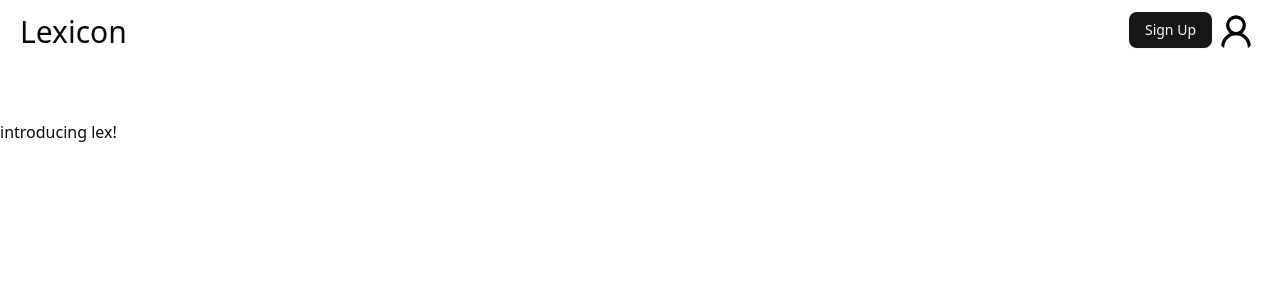
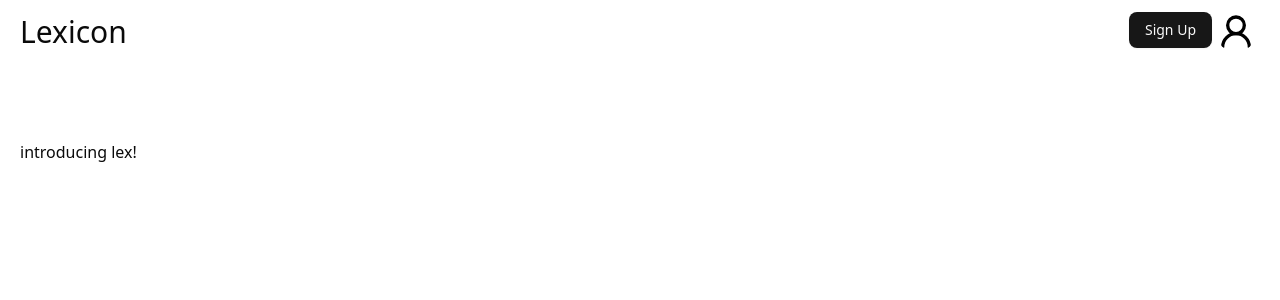
Before and after one commit to gmatt20/lexicon, a Next.js app in the folder client/: page /home in a window 1280 px wide. Shown: the top 300 px of the page. Built offline with nearby package versions, Linux system fonts and the light colour scheme.

Commit message:
more padding on main

```diff
--- a/client/app/layout.tsx
+++ b/client/app/layout.tsx
@@ -16,7 +16,7 @@
     <html lang="en">
       <body>
         <Navbar />
-        <main className="mt-30">{children}</main>
+        <main className="mt-30 p-5">{children}</main>
       </body>
     </html>
   );
```
